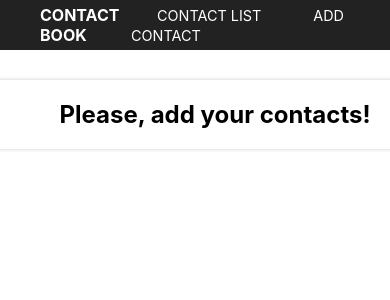
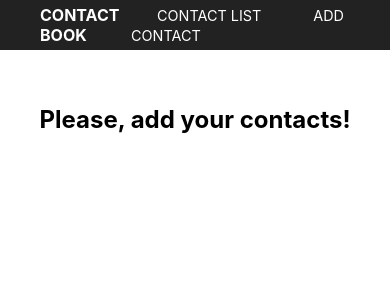
Before and after one commit to Nurjigit-Melis-uulu/contact-book, a React (Create React App) app: page / in a window 390 px wide. Shown: the top 300 px of the page. Built offline with nearby package versions, Linux system fonts and the light colour scheme.

Commit message:
stylized

```diff
--- a/src/components/Contact/Contact.module.css
+++ b/src/components/Contact/Contact.module.css
@@ -1,6 +1,5 @@
 .Contact {
-  width: 100%;
-  max-width: 400px;
+  width: 400px;
   display: flex;
   flex-flow: wrap;
   align-items: center;
@@ -30,6 +29,11 @@
     height: 50px;
   }
 
+  .Contact {
+    max-width: 300px;
+    padding: 0;
+  }
+
   .Contact p,
   .Contact h3 {
     margin: 5px 0;
--- a/src/containers/ContactList/ContactList.module.css
+++ b/src/containers/ContactList/ContactList.module.css
@@ -1,5 +1,5 @@
 .ContactList {
-  width: 100%;
+  width: 90%;
   max-width: 1000px;
   border-radius: 2px;
   box-shadow: 0 0 4px rgba(0, 0, 0, .2);
@@ -7,4 +7,23 @@
   flex-flow: column;
   align-items: center;
   margin: 30px 20px;
+  padding: 5px;
+  box-sizing: border-box;
 }
+
+.ContactList li {
+  border-bottom: 1px solid silver;
+}
+
+.ContactList li:hover {
+  background: #eeeeee;
+}
+
+@media (max-width: 400px) {
+  .ContactList {
+    width: 100%;
+    align-items: stretch;
+    box-shadow: none;
+    list-style: none;
+  }
+}
```
